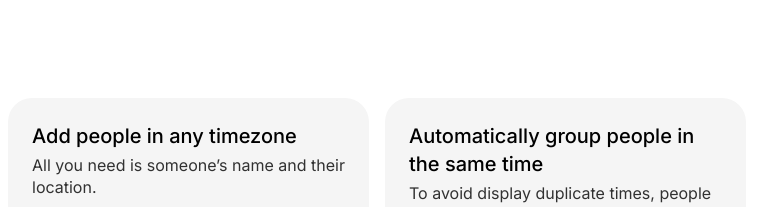
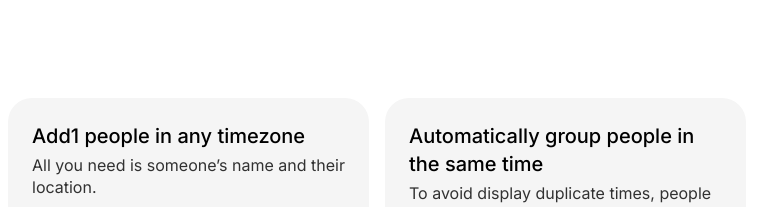
Before and after one commit to gvns0x/worldfriendswebsite, a React (Create React App) app: page / in a window 1280 px wide. Shown: the part 963-1170 px from the top of the page, without its empty margins (263-1040 px from the left). Built offline with nearby package versions, Linux system fonts and the light colour scheme.

Commit message:
added a 1

```diff
--- a/src/App.js
+++ b/src/App.js
@@ -30,7 +30,7 @@ function App() {
         <Hero/>
         <JustDragIt/>
         <div className='Feature-container'>
-          <Feature title="Add people in any timezone" description="All you need is someone’s name and their location. " image={Timezones} />
+          <Feature title="Add1 people in any timezone" description="All you need is someone’s name and their location. " image={Timezones} />
           <Feature title="Automatically group people in the same time" description="To avoid display duplicate times, people in the same time are automatically grouped." image={Grouping} />
           <Feature title="Easily convert timezones by dragging" description="With one finger, drag anyone’s time and see the impact on others’ time in their timezone." image={DragVideo} videostyle="500px"/>
           <Feature title="Reset to current time by double-tapping anywhere" description="Always go back to the current time by double-tapping anywhere." image={Reset} />
```
